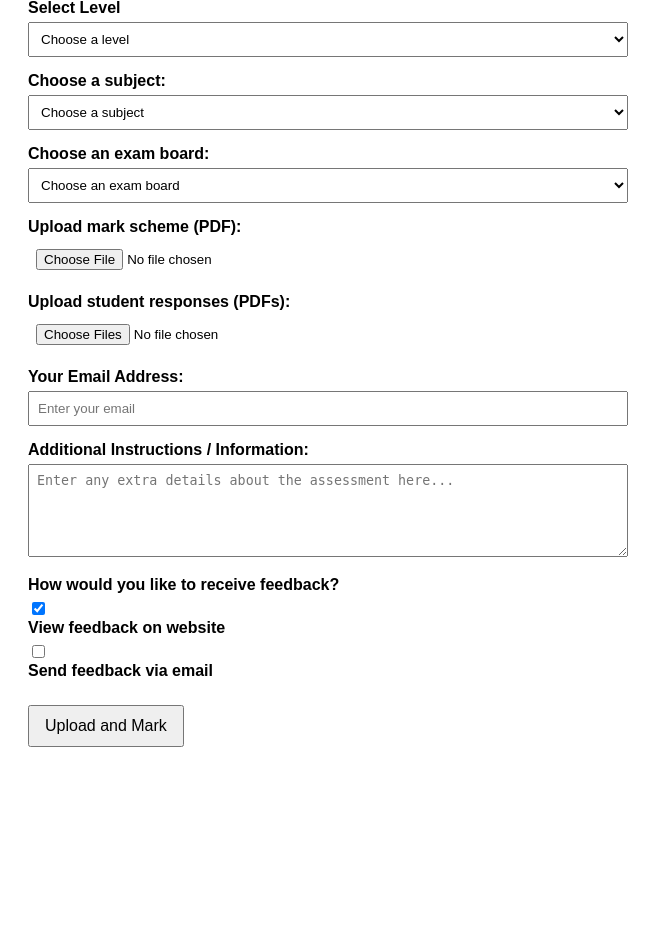
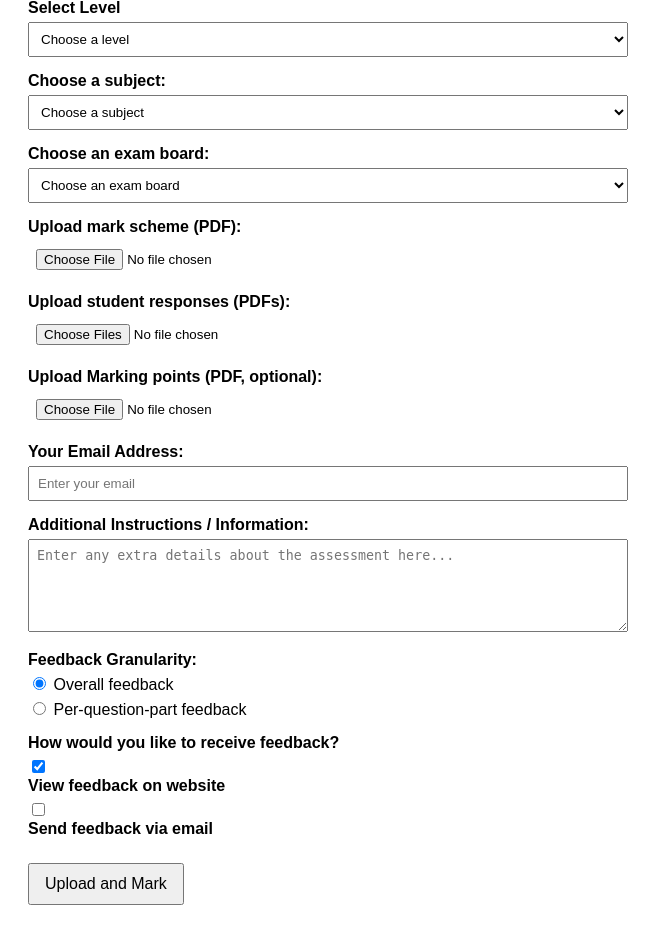
Before and after one commit to djwilliams15/ai-marker-demo, a Flask app: page / in a window 1280 px wide. Shown: the part 109-1042 px from the top of the page, without its empty margins (0-663 px from the left). Before the commit the page ends 856 px from the top, so only its background shows below. Run offline with Flask 3, Linux system fonts and the light colour scheme; parts of the project's set-up code (start-up, migrations or seed data) failed here and were passed over.

Commit message:
Feature: style-aware OCR, Marking Points upload, spelling rule

```diff
--- a/app.py
+++ b/app.py
@@ -2,22 +2,34 @@
 import os
 import re
 import base64
-import fitz                         # PyMuPDF, if needed
-from PIL import Image
+import json
 from flask import Flask, render_template, request, send_from_directory
 from werkzeug.utils import secure_filename
-from reportlab.lib.pagesizes import A4
-from reportlab.pdfgen import canvas
+
+import fitz                           # PyMuPDF (optional OCR fallback)
+from PIL import Image
+
+from fpdf import FPDF                # fpdf2 for wrapped PDF generation
 
 from openai import OpenAI
 from azure.core.credentials import AzureKeyCredential
-from azure.ai.formrecognizer import DocumentAnalysisClient
+# top of app.py – extend the import line
+from azure.ai.formrecognizer import DocumentAnalysisClient, AnalysisFeature
+
 from azure.communication.email import EmailClient
+import traceback
+import markdown
 
-# ─── Configuration ─────────────────────────────────────────────────────────────
-AZURE_OCR_ENDPOINT = os.getenv("AZURE_OCR_ENDPOINT", "").rstrip("/")
-AZURE_OCR_KEY      = os.getenv("AZURE_OCR_KEY")
-OPENAI_API_KEY     = os.getenv("OPENAI_API_KEY")
+from dotenv import load_dotenv
+os.environ['FLASK_ENV'] = 'development'
+
+
+# ─── Load env ────────────────────────────────────────────────────────────────
+load_dotenv(".env.development")
+
+AZURE_OCR_ENDPOINT          = os.getenv("AZURE_OCR_ENDPOINT", "").rstrip("/")
+AZURE_OCR_KEY               = os.getenv("AZURE_OCR_KEY")
+OPENAI_API_KEY              = os.getenv("OPENAI_API_KEY")
 ACS_EMAIL_CONNECTION_STRING = os.getenv("ACS_EMAIL_CONNECTION_STRING")
 SMTP_SENDER_EMAIL           = os.getenv("SMTP_SENDER_EMAIL")
 
@@ -26,65 +38,132 @@ if not AZURE_OCR_ENDPOINT or not AZURE_OCR_KEY:
 if not OPENAI_API_KEY:
     raise RuntimeError("OPENAI_API_KEY must be set")
 if not ACS_EMAIL_CONNECTION_STRING or not SMTP_SENDER_EMAIL:
-    print("⚠️  ACS_EMAIL_CONNECTION_STRING or SMTP_SENDER_EMAIL not set; email will be disabled.")
+    print("⚠️ Email disabled: missing ACS_EMAIL_CONNECTION_STRING or SMTP_SENDER_EMAIL")
 
-print(f"[startup] OCR Endpoint: '{AZURE_OCR_ENDPOINT}'")
-print(f"[startup] OCR Key present: {bool(AZURE_OCR_KEY)}")
-print(f"[startup] OpenAI Key present: {bool(OPENAI_API_KEY)}")
+# print(f"[startup] OCR Endpoint: '{AZURE_OCR_ENDPOINT}'")
+# print(f"[startup] OCR Key present: {bool(AZURE_OCR_KEY)}")
+# print(f"[startup] OpenAI Key present: {bool(OPENAI_API_KEY)}")
 
-# ─── Client Initialization ────────────────────────────────────────────────────
+# ─── Clients ─────────────────────────────────────────────────────────────────
 fr_credential = AzureKeyCredential(AZURE_OCR_KEY)
-doc_client   = DocumentAnalysisClient(AZURE_OCR_ENDPOINT, fr_credential)
-ai_client    = OpenAI(api_key=OPENAI_API_KEY)
+doc_client    = DocumentAnalysisClient(AZURE_OCR_ENDPOINT, fr_credential)
+ai_client     = OpenAI(api_key=OPENAI_API_KEY)
 
+# ─── Flask setup ─────────────────────────────────────────────────────────────
 app = Flask(__name__)
+app.jinja_env.filters['markdown'] = markdown.markdown
 UPLOAD_FOLDER = "uploads"
 app.config["UPLOAD_FOLDER"] = UPLOAD_FOLDER
 os.makedirs(UPLOAD_FOLDER, exist_ok=True)
 
-# ─── Utility Functions ────────────────────────────────────────────────────────
+# this will catch *any* exception anywhere in your routes
+@app.errorhandler(Exception)
+def handle_exception(e):
+    # print to console
+    traceback.print_exc()
+    # render the full traceback in your browser
+    return "<pre>" + traceback.format_exc() + "</pre>", 500
+
+
+# ─── OCR utility ──────────────────────────────────────────────────────────────
 def extract_text(pdf_path: str) -> str:
+    """
+    Returns a single Markdown string where:
+      **bold**  ⇢ original bold text
+      __underline__ ⇢ underlined text
+    """
     with open(pdf_path, "rb") as f:
-        poller = doc_client.begin_analyze_document("prebuilt-document", f)
+        poller = doc_client.begin_analyze_document(
+            "prebuilt-layout",
+            document=f,
+            features=[AnalysisFeature.STYLE_FONT]
+        )
         result = poller.result()
-    lines = [line.content for page in result.pages for line in page.lines]
-    return "\n".join(lines)
 
-def save_feedback_pdf(filename: str, student_name: str, feedback: str) -> str:
-    path = os.path.join(UPLOAD_FOLDER, filename)
-    c = canvas.Canvas(path, pagesize=A4)
-    width, height = A4
-    c.setFont("Helvetica-Bold", 14)
-    c.drawString(50, height - 50, f"Feedback for: {student_name}")
-    c.setFont("Helvetica", 11)
-    y = height - 80
-    for line in feedback.splitlines():
-        if y < 50:
-            c.showPage()
-            y = height - 50
-        c.drawString(50, y, line)
-        y -= 15
-    c.save()
-    return path
+    chars = list(result.content)              # editable char array
 
+    # Walk spans *right-to-left* so offsets don’t shift
+    for style in (result.styles or []):
+        tag_open, tag_close = "", ""
+        if style.font_weight == "bold":
+            tag_open, tag_close = "**", "**"
+        # if style.text_decoration == "underline":
+            # tag_open, tag_close = "__", "__"
+        # combine if both
+
+        for span in sorted(style.spans, key=lambda s: s.offset, reverse=True):
+            start, end = span.offset, span.offset + span.length
+            chars[start] = f"{tag_open}{chars[start]}"
+            chars[end - 1] = f"{chars[end - 1]}{tag_close}"
+
+    return "".join(chars)
+
+
+
+# ─── Structured-feedback PDF ─────────────────────────────────────────────────
+def save_feedback_pdf_structured(filename: str, student_name: str, parts: list[dict]) -> str:
+    out_path = os.path.join(UPLOAD_FOLDER, filename)
+    pdf = FPDF(format='A4', unit='mm')
+    pdf.set_auto_page_break(auto=True, margin=20)
+    pdf.add_page()
+    pdf.set_margins(left=20, top=20, right=20)
+
+    usable_width = pdf.w - pdf.l_margin - pdf.r_margin  # 170 mm
+
+    # Header
+    pdf.set_font('Helvetica', 'B', 14)
+    pdf.cell(usable_width, 10, f'Feedback for: {student_name}', ln=True)
+    pdf.ln(5)
+
+    # Per-part feedback
+    for part in parts:
+        qid     = part.get('question', 'Unknown')
+        awarded = part.get('awarded')
+        total   = part.get('total')
+        comment = part.get('feedback', '').replace('—', '-')
+
+        header = qid
+        if awarded is not None and total is not None:
+            header += f" - {awarded}/{total}"
+        pdf.set_font('Helvetica', 'B', 12)
+        pdf.cell(usable_width, 8, header, ln=True)
+        pdf.ln(1)
+
+        pdf.set_font('Helvetica', '', 11)
+        pdf.multi_cell(usable_width, 6, comment)
+        pdf.ln(4)
+
+    pdf.output(out_path)
+    return out_path
+
+# ─── Class-summary PDF ────────────────────────────────────────────────────────
 def save_class_summary_pdf(filename: str, summary: str, average: float) -> str:
-    path = os.path.join(UPLOAD_FOLDER, filename)
-    c = canvas.Canvas(path, pagesize=A4)
-    width, height = A4
-    c.setFont("Helvetica-Bold", 16)
-    c.drawString(50, height - 50, "Class Summary")
-    c.setFont("Helvetica", 12)
-    c.drawString(50, height - 80, f"Class Average: {average}%")
-    y = height - 120
-    for line in summary.splitlines():
-        if y < 50:
-            c.showPage()
-            y = height - 50
-        c.drawString(50, y, line)
-        y -= 15
-    c.save()
-    return path
+    out_path = os.path.join(UPLOAD_FOLDER, filename)
+    pdf = FPDF(format='A4', unit='mm')
+    pdf.set_auto_page_break(auto=True, margin=20)
+    pdf.add_page()
+    pdf.set_margins(left=20, top=20, right=20)
 
+    usable_width = pdf.w - pdf.l_margin - pdf.r_margin
+
+    pdf.set_font('Helvetica', 'B', 16)
+    pdf.cell(usable_width, 10, 'Class Summary', ln=True)
+    pdf.ln(3)
+    pdf.set_font('Helvetica', 'B', 14)
+    pdf.cell(usable_width, 10, f'Class Average: {average}%', ln=True)
+    pdf.ln(5)
+
+    pdf.set_font('Helvetica', '', 11)
+    line_height = 6
+    for para in summary.strip().split('\n\n'):
+        text = para.replace('\n', ' ')
+        pdf.multi_cell(usable_width, line_height, text)
+        pdf.ln(2)
+
+    pdf.output(out_path)
+    return out_path
+
+# ─── Email utility ────────────────────────────────────────────────────────────
 def send_email_with_attachments_acs(to_email: str, subject: str, body: str, attachments: list[str]):
     if not ACS_EMAIL_CONNECTION_STRING or not SMTP_SENDER_EMAIL:
         print("❌ Email not sent: ACS settings missing")
@@ -92,23 +171,22 @@ def send_email_with_attachments_acs(to_email: str, subject: str, body: str, atta
     client = EmailClient.from_connection_string(ACS_EMAIL_CONNECTION_STRING)
     payload = {
         "senderAddress": SMTP_SENDER_EMAIL,
-        "content": {"subject": subject, "plainText": body},
-        "recipients": {"to": [{"address": to_email}]}
+        "content":       {"subject": subject, "plainText": body},
+        "recipients":    {"to": [{"address": to_email}]}
     }
     attach_list = []
     for fp in attachments:
         with open(fp, "rb") as f:
             data = f.read()
         attach_list.append({
-            "name": os.path.basename(fp),
-            "contentInBase64": base64.b64encode(data).decode(),
-            "contentType": "application/pdf"
+            "name":             os.path.basename(fp),
+            "contentInBase64":  base64.b64encode(data).decode(),
+            "contentType":      "application/pdf"
         })
-    if attach_list:
-        payload["attachments"] = attach_list
+    payload["attachments"] = attach_list
     poller = client.begin_send(payload)
-    result = poller.result()
-    print("✅ Email sent:", result)
+    _ = poller.result()
+    print("✅ Email sent.")
 
 # ─── Routes ───────────────────────────────────────────────────────────────────
 @app.route("/")
@@ -121,99 +199,158 @@ def uploaded_file(filename):
 
 @app.route("/upload", methods=["POST"])
 def upload_file():
-    if "markscheme_file" not in request.files or "student_files" not in request.files:
+
+    # Validate uploads
+    if "markscheme_file" not in request.files or not request.files.getlist("student_files"):
         return "Mark scheme and at least one student file are required.", 400
 
-    # Read form data
-    level         = request.form.get("level", "").strip()
-    subject       = request.form.get("subject", "").strip()
-    exam_board    = request.form.get("exam_board", "").strip()
-    teacher_email = request.form.get("teacher_email", "").strip()
-    additional    = request.form.get("additional_info", "").strip()
-    opts          = request.form.getlist("delivery_option")
-    view_on_site  = "website" in opts
-    send_email    = "email" in opts
+    # Read form
+    level           = request.form.get("level", "").strip()
+    subject         = request.form.get("subject", "").strip()
+    exam_board      = request.form.get("exam_board", "").strip()
+    teacher_email   = request.form.get("teacher_email", "").strip()
+    additional      = request.form.get("additional_info", "").strip()
+    opts            = request.form.getlist("delivery_option")
+    view_on_site    = "website" in opts
+    send_email      = "email" in opts
+    # ─── NEW: overall vs parts choice ───────────────────────────
+    feedback_detail = request.form.get("feedback_detail", "overall")
 
-    # ─── Validate selections ───────────────────────────────────────────────
-    allowed_levels   = ["KS3", "GCSE", "A level"]
+    # Validate dropdowns…
+    allowed_levels   = ["KS3","GCSE","A level"]
     allowed_subjects = ["Physics","Maths","English","History","Geography",
                         "Biology","Chemistry","Computer Science",
                         "Design and Technology","Art and Design"]
     allowed_boards   = ["AQA","Edexcel","OCR","WJEC"]
+    if level not in allowed_levels:
+        return f"Invalid level '{level}'.", 400
+    if subject not in allowed_subjects:
+        return f"Invalid subject '{subject}'.", 400
+    if exam_board not in allowed_boards:
+        return f"Invalid exam board '{exam_board}'.", 400
 
-    if level not in allowed_levels:
-        return f"Invalid level '{level}' selected.", 400
-    if subject not in allowed_subjects:
-        return f"Invalid subject '{subject}' selected.", 400
-    if exam_board not in allowed_boards:
-        return f"Invalid exam board '{exam_board}' selected.", 400
-
-    # OCR the mark scheme
-    ms = request.files["markscheme_file"]
+    # Save & OCR mark scheme
+    ms      = request.files["markscheme_file"]
     ms_name = secure_filename(ms.filename)
     ms_path = os.path.join(UPLOAD_FOLDER, ms_name)
     ms.save(ms_path)
     markscheme_text = extract_text(ms_path)
+    # print("[DEBUG] First 300 chars of mark-scheme OCR →")
+    # print(markscheme_text[:300])
 
-    results = []
-    marks   = []
-    all_feedback = []
+# ─── Optional Marking-points PDF ───────────────────────────────
+    mp_file = request.files.get("marking_points_file")
+    if mp_file and mp_file.filename:
+        mp_name = secure_filename(mp_file.filename)
+        mp_path = os.path.join(UPLOAD_FOLDER, mp_name)
+        mp_file.save(mp_path)
+        marking_points_text = extract_text(mp_path)
+    else:
+        marking_points_text = ""          # empty if none provided
 
-    # Process each student file
+
+    results, marks, all_fb = [], [], []
+
+    # Process each student PDF
     for f in request.files.getlist("student_files"):
         name = secure_filename(f.filename)
         path = os.path.join(UPLOAD_FOLDER, name)
         f.save(path)
         student_text = extract_text(path)
 
-        # Marking prompt includes level
-        try:
-            resp = ai_client.chat.completions.create(
-                model="gpt-4",
-                messages=[
-                    {"role": "system", "content":
-                        f"You are an experienced examiner for {level} ({exam_board} {subject}). "
-                        "Use ONLY the mark scheme and teacher instructions to award marks."},
-                    {"role": "user", "content":
-                        f"Mark Scheme:\n{markscheme_text}\n\n"
-                        f"Additional Instructions:\n{additional}\n\n"
-                        f"Student Response:\n{student_text}\n\n"
-                        "Instructions:\n"
-                        "- First state 'Mark: X/Y'.\n"
-                        "- Then feedback under 'What went well', 'Targets for improvement', and 'Misconceptions'."}
-                ],
-                temperature=0.0
+        # ─── Branch on feedback_detail ─────────────────────────────
+        if feedback_detail == "parts":
+            # per-question-part path
+            prompt = (
+                f"Mark Scheme:\n{markscheme_text}\n\n"
+                f"Marking Points (optional):\n{marking_points_text}\n\n"
+                f"Additional Instructions:\n{additional}\n\n"
+                f"Student Response:\n{student_text}\n\n"
+                "For each question-part (e.g. 4a, 4b, i, ii), output a JSON object with:\n"
+                "  - question: the part identifier,\n"
+                "  - awarded: student's marks for this part,\n"
+                "  - total: maximum marks for this part,\n"
+                "  - feedback: a short sentence explaining where they lost marks.\n"
+                "Ignore obvious spelling mistakes unless correct spelling is required for the mark.\n"
+                "Wrap all objects in a top-level JSON array and output ONLY the JSON."
             )
-            fb = resp.choices[0].message.content
-        except Exception as e:
-            fb = f"Error generating feedback: {e}"
+            try:
+                resp  = ai_client.chat.completions.create(
+                    model="gpt-4",
+                    messages=[
+                        {"role":"system","content":
+                            f"You are an examiner for {level} ({exam_board} {subject}). Use only the mark scheme and additional instructions."},
+                        {"role":"user","content": prompt}
+                    ],
+                    temperature=0.0
+                )
+                parts = json.loads(resp.choices[0].message.content)
+            except Exception as e:
+                parts = [{
+                    "question": "Overall",
+                    "awarded":  None,
+                    "total":    None,
+                    "feedback": f"Error generating structured feedback: {e}"
+                }]
+        else:
+            # overall-feedback fallback
+            try:
+                resp    = ai_client.chat.completions.create(
+                    model="gpt-4",
+                    messages=[
+                        {"role":"system","content":
+                            f"You are an examiner for {level} ({exam_board} {subject}). Use only the mark scheme and additional instructions."},
+                        {"role":"user","content":
+                            f"Mark Scheme:\n{markscheme_text}\n\n"
+                            f"Marking Points (optional):\n{marking_points_text}\n\n"
+                            f"Additional Instructions:\n{additional}\n\n"
+                            f"Student Response:\n{student_text}\n\n"
+                            "Instructions:\n"
+                            "- First state 'Mark: X/Y'.\n"
+                            "Ignore obvious spelling mistakes unless correct spelling is required for the mark.\n"
+                            "- Then feedback under 'What went well', 'Targets for improvement', and 'Misconceptions'."}
+                    ],
+                    temperature=0.0
+                )
+                fb_text = resp.choices[0].message.content
+            except Exception as e:
+                fb_text = f"Error generating feedback: {e}"
+            parts = [{
+                "question": "Overall",
+                "awarded":  None,
+                "total":    None,
+                "feedback": fb_text
+            }]
 
-        all_feedback.append(fb)
+        all_fb.append(parts)
+
+        # Save structured-feedback PDF
         pdf_name = f"{os.path.splitext(name)[0]}_feedback.pdf"
-        save_feedback_pdf(pdf_name, name, fb)
+        save_feedback_pdf_structured(pdf_name, name, parts)
 
-        m = re.search(r"Mark:\s*(\d+)\s*/\s*(\d+)", fb)
-        marks.append(round(int(m.group(1)) / int(m.group(2)) * 100, 1) if m else None)
+        # Extract marks from parts for class average
+        for p in parts:
+            if p.get("awarded") is not None and p.get("total") is not None:
+                marks.append(round(p["awarded"]/p["total"]*100,1))
 
+        # Collect for site rendering
         results.append({
-            "filename": name,
-            "student_text": student_text,
-            "feedback": fb
+            "filename":     name,
+            "parts":        parts,
+            "student_text": student_text
         })
 
-    # Class summary
-    valid = [m for m in marks if m is not None]
-    class_avg = round(sum(valid) / max(len(valid), 1), 1)
+    # Compute class summary
+    valid     = [m for m in marks if m is not None]
+    class_avg = round(sum(valid)/max(len(valid),1),1)
     try:
         summ = ai_client.chat.completions.create(
             model="gpt-4",
             messages=[
                 {"role":"system","content":
-                    f"You are a teaching assistant summarising feedback trends "
-                    f"for {level}-level {subject} papers from {exam_board}."},
+                    f"You are a TA summarising feedback trends for {level} {subject} ({exam_board})."},
                 {"role":"user","content":
-                    "\n\n".join(all_feedback) +
-                    "\n\nPlease summarise the key trends in student performance."}
+                    "\n\n".join([""] * len(all_fb)) + "\n\nPlease summarise key trends in performance."}
             ],
             temperature=0.0
         )
@@ -221,20 +358,26 @@ def upload_file():
     except Exception as e:
         class_feedback = f"Class summary error: {e}"
 
+
+
+    # Save class-summary PDF
     save_class_summary_pdf("class_summary.pdf", class_feedback, class_avg)
 
+    # Email if requested
     if send_email:
-        attachments = [
+        atts = [
             os.path.join(UPLOAD_FOLDER, f"{os.path.splitext(r['filename'])[0]}_feedback.pdf")
             for r in results
-        ] + [os.path.join(UPLOAD_FOLDER, "class_summary.pdf")]
+        ]
+        atts.append(os.path.join(UPLOAD_FOLDER, "class_summary.pdf"))
         send_email_with_attachments_acs(
             teacher_email,
             "Your AI Marking Results",
-            "Please find your feedback attached.",
-            attachments
+            f"Class Average: {class_avg}%\n\nPlease find attached feedback.",
+            atts
         )
 
+    # Render on site or confirm email
     if view_on_site:
         return render_template(
             "results.html",
@@ -246,13 +389,13 @@ def upload_file():
             class_average=class_avg,
             class_feedback=class_feedback
         )
-    else:
-        return """
-            <h2>Feedback is being emailed to you.</h2>
-            <p>Thank you! You’ll receive your results shortly.</p>
-            <a href="/">Mark another set of papers</a>
-        """
+
+    return (
+        "<h2>Feedback is being emailed to you.</h2>"
+        "<p>Thank you! You’ll receive your results shortly.</p>"
+        "<a href='/'>Mark another set of papers</a>"
+    )
 
 if __name__ == "__main__":
-    port = int(os.getenv("PORT", 8000))
-    app.run(host="0.0.0.0", port=port)
+    port = int(os.getenv("PORT",8000))
+    app.run(host="0.0.0.0", port=port, debug=True)
--- a/templates/upload.html
+++ b/templates/upload.html
@@ -1,9 +1,8 @@
-<!-- upload.html -->
 <!DOCTYPE html>
 <html lang="en">
 <head>
     <meta charset="UTF-8">
-    <title>Upload Assessments for AI Marking</title>
+    <title>Upload PDFs for AI Marking</title>
     <style>
         body {
             font-family: Arial, sans-serif;
@@ -55,6 +54,14 @@
             margin-top: 20px;
             display: none;
         }
+        /* Styles for radio lists */
+        .radio-group div {
+            margin-top: 5px;
+        }
+        .radio-group label {
+            font-weight: normal;
+            display: inline;
+        }
     </style>
 </head>
 <body>
@@ -63,7 +70,7 @@
 
         <div class="form-group">
             <label for="level">Select Level</label>
-            <select name="level" id="level" class="form-control" required>
+            <select name="level" id="level" required>
               <option value="" disabled selected>Choose a level</option>
               <option value="KS3">KS3</option>
               <option value="GCSE">GCSE</option>
@@ -110,6 +117,11 @@
         </div>
 
         <div class="form-group">
+          <label for="marking_points_file">Upload Marking points (PDF, optional):</label>
+          <input type="file" name="marking_points_file" id="marking_points_file">
+        </div>
+
+        <div class="form-group">
           <label for="teacher_email">Your Email Address:</label>
           <input type="email" name="teacher_email" id="teacher_email" placeholder="Enter your email">
         </div>
@@ -117,6 +129,21 @@
         <div class="form-group">
           <label for="additional_info"><strong>Additional Instructions / Information:</strong></label>
           <textarea name="additional_info" id="additional_info" rows="5" placeholder="Enter any extra details about the assessment here..."></textarea>
+        </div>
+
+        <!-- Feedback granularity option -->
+        <div class="form-group">
+          <label><strong>Feedback Granularity:</strong></label>
+          <div class="radio-group">
+            <div>
+              <input type="radio" id="gran_overall" name="feedback_detail" value="overall" checked>
+              <label for="gran_overall">Overall feedback</label>
+            </div>
+            <div>
+              <input type="radio" id="gran_parts" name="feedback_detail" value="parts">
+              <label for="gran_parts">Per-question-part feedback</label>
+            </div>
+          </div>
         </div>
 
         <div class="form-group">
@@ -168,19 +195,18 @@
                 return;
             }
 
-            // If website chosen, proceed with full page submit for online feedback
+            // If website chosen, proceed with full page submit
             if (wantWeb) {
-                return; // default browser submit
+                return;
             }
 
-            // Otherwise (email only), use AJAX and show completion message
+            // Email only: AJAX submit + progress
             e.preventDefault();
             const form = e.target;
             const formData = new FormData(form);
             const xhr = new XMLHttpRequest();
             xhr.open(form.method, form.action, true);
 
-            // Show progress bar
             const progressBar = document.getElementById('progressBar');
             const progressBarFill = progressBar.firstElementChild;
             progressBar.style.display = 'block';
@@ -195,10 +221,8 @@
 
             xhr.onreadystatechange = function() {
                 if (xhr.readyState === 4) {
-                    // Hide form and progress bar
                     form.style.display = 'none';
                     progressBar.style.display = 'none';
-                    // Show dynamic completion message
                     const completeMsg = document.getElementById('completeMessage');
                     completeMsg.textContent = wantEmail ?
                         'Your feedback is being emailed to you.' :
```
Also changed, not shown: templates/results.html (+18 -7 lines), 1 other file.
